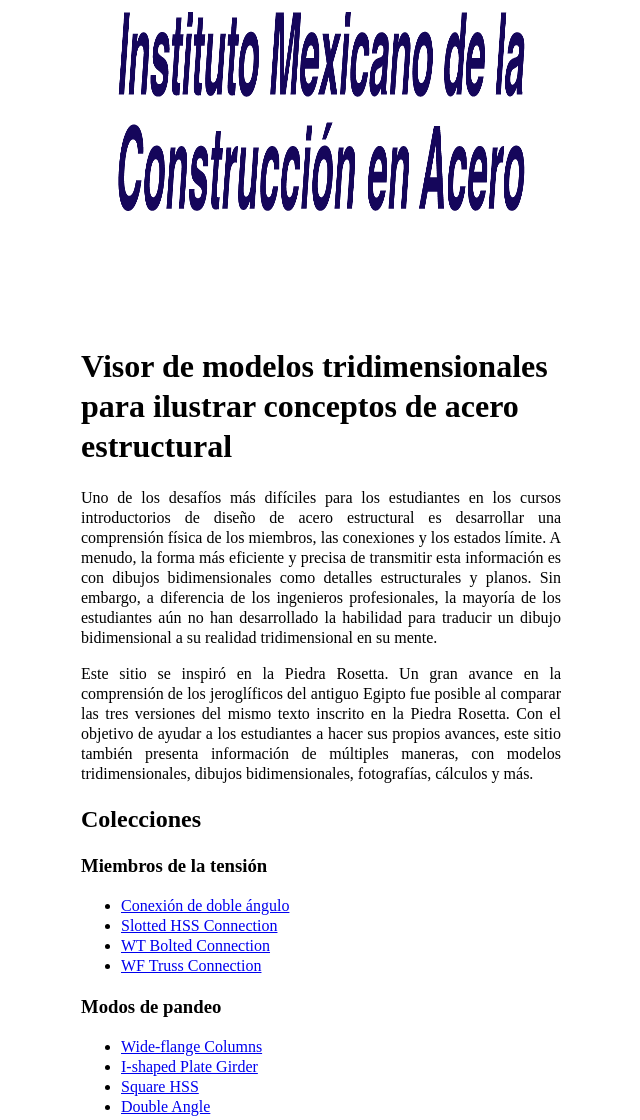
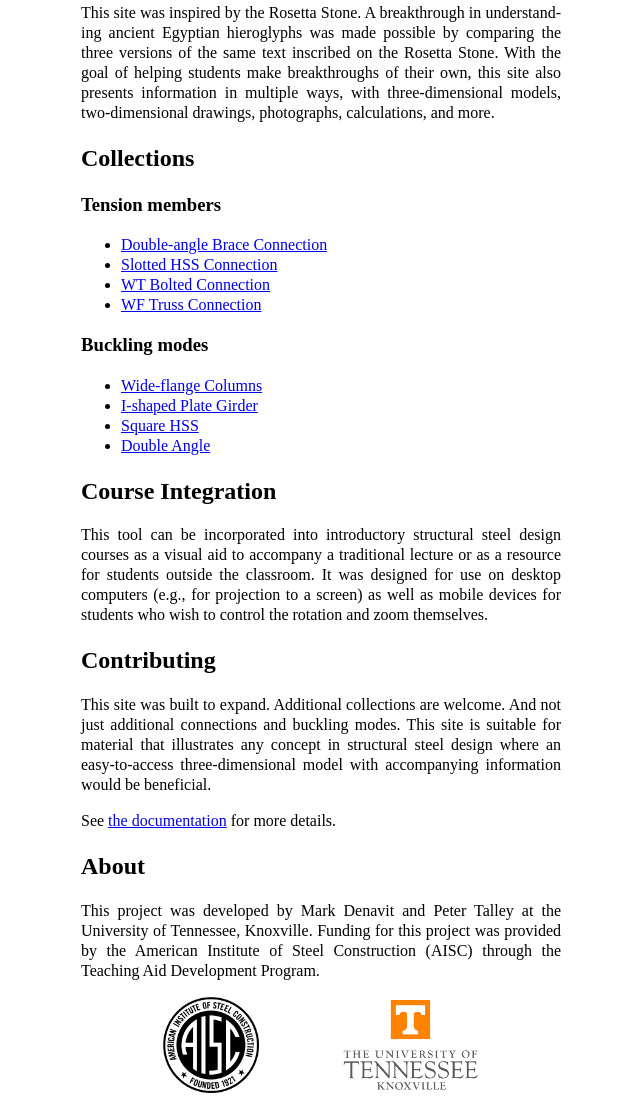
Before and after one commit to tperea/tperea, a website built with webpack: page index.html in a window 1280 px wide. Shown: the part 471-1591 px from the top of the page, without its empty margins (319-959 px from the left). Built offline with nearby package versions, Linux system fonts and the light colour scheme; files whose address does not match are found by name.

Commit message:
Update index.html

```diff
--- a/index.html
+++ b/index.html
@@ -1,9 +1,59 @@
+<!DOCTYPE html>
+
+<html lang="en">
 <head>
-<title>Visor de modelos</title>
-<link rel=Stylesheet type="text/css" media=all href=index.css>
+    <meta charset="UTF-8">
+    <meta name="viewport" content="width=device-width, initial-scale=1.0">
+    <link rel="stylesheet" href="./index.css">
+
+    <title><%= htmlWebpackPlugin.options.title %></title>
 </head>
 
 <body>
+    <a href="https://www.aisc.org/universityprograms"><img src="assets/AISC_lockup_university_programs.png"></a>
+
+    <h1>Three-Dimensional Model Viewer for Illustrating Structural Steel Concepts</h1>
+
+    <p>One of the more difficult challenges for students in introductory structural steel design courses is developing a physical understanding for members, connections, and limit states. Often the most efficient and precise way of conveying this information is with two-dimensional drawings like structural details and plans. However, unlike professional engineers, most students have not yet developed the skill to translate a two-dimensional drawing to its three-dimensional reality in their mind.</p>
+
+    <p>This site was inspired by the Rosetta Stone. A breakthrough in understanding ancient Egyptian hieroglyphs was made possible by comparing the three versions of the same text inscribed on the Rosetta Stone. With the goal of helping students make breakthroughs of their own, this site also presents information in multiple ways, with three-dimensional models, two-dimensional drawings, photographs, calculations, and more.</p>
+
+    <h2>Collections</h2>
+    <h3>Tension members</h3>
+    <ul>
+        <li><a href="./double-angle/#3D-model">Double-angle Brace Connection</a></li>
+        <li><a href="./slotted-hss/#3D-model">Slotted HSS Connection</a></li>
+        <li><a href="./wt-plate/#3D-model">WT Bolted Connection</a></li>
+        <li><a href="./wf-truss/#3D-model">WF Truss Connection</a></li>
+    </ul>
+    <h3>Buckling modes</h3>
+    <ul>
+        <li><a href="./buckling-wf-columns/#Case-A">Wide-flange Columns</a></li>
+        <li><a href="./buckling-i-shaped-beam/#Lateral-torsional">I-shaped Plate Girder</a></li>
+        <li><a href="./buckling-hss/#Flexural-buckling">Square HSS</a></li>
+        <li><a href="./buckling-double-angle/#Flexural-buckling">Double Angle</a></li>
+    </ul>
+
+    <h2>Course Integration</h2>
+
+    <p>This tool can be incorporated into introductory structural steel design courses as a visual aid to accompany a traditional lecture or as a resource for students outside the classroom. It was designed for use on desktop computers (e.g., for projection to a screen) as well as mobile devices for students who wish to control the rotation and zoom themselves.</p>
+
+    <h2>Contributing</h2>
+
+    <p>This site was built to expand. Additional collections are welcome. And not just additional connections and buckling modes. This site is suitable for material that illustrates any concept in structural steel design where an easy-to-access three-dimensional model with accompanying information would be beneficial.</p>
+
+    <p>See <a href="./docs/#Getting-started">the documentation</a> for more details.</p>
+
+    <h2>About</h2>
+
+    <p>This project was developed by Mark Denavit and Peter Talley at the University of Tennessee, Knoxville. Funding for this project was provided by the American Institute of Steel Construction (AISC) through the Teaching Aid Development Program.</p>
+
+    <div class="logo-container">
+        <a href="https://www.aisc.org"><img src="./assets/aisc-logo.jpg" alt="AISC Logo"></a>
+        <a href="https://utk.edu"><img src="./assets/utk-logo.png" alt="University of Tennessee, Knoxville Logo"></a>
+    </div>
+
+
 
 <p><a href="https://www.imca.org.mx/">
 <img border=0 width=1500 height=780 id="_x0000_i1027" src="assets/Logo-IMCA-Oficial-Azul.png">
@@ -115,3 +165,6 @@
 </body>
 
 </html>
+
+</body>
+</html>
```
